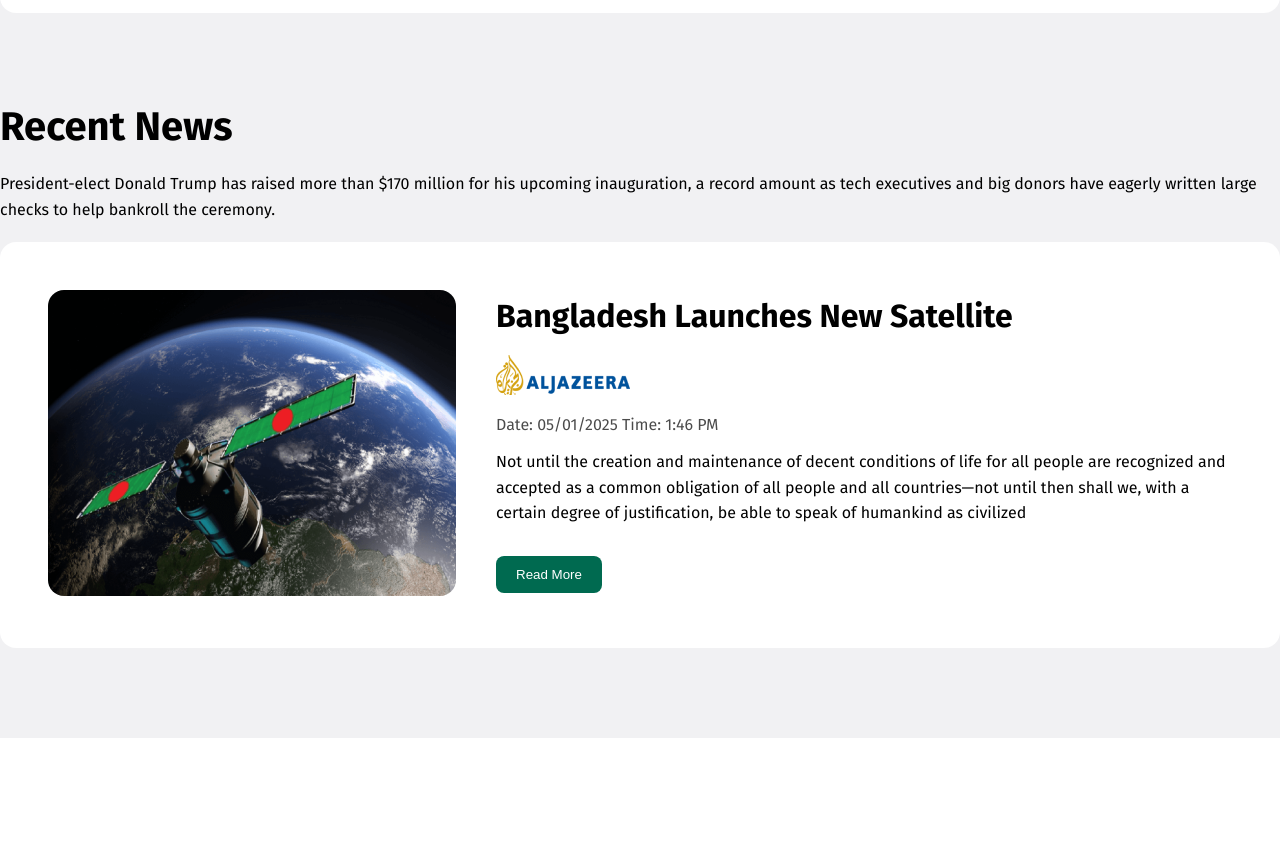
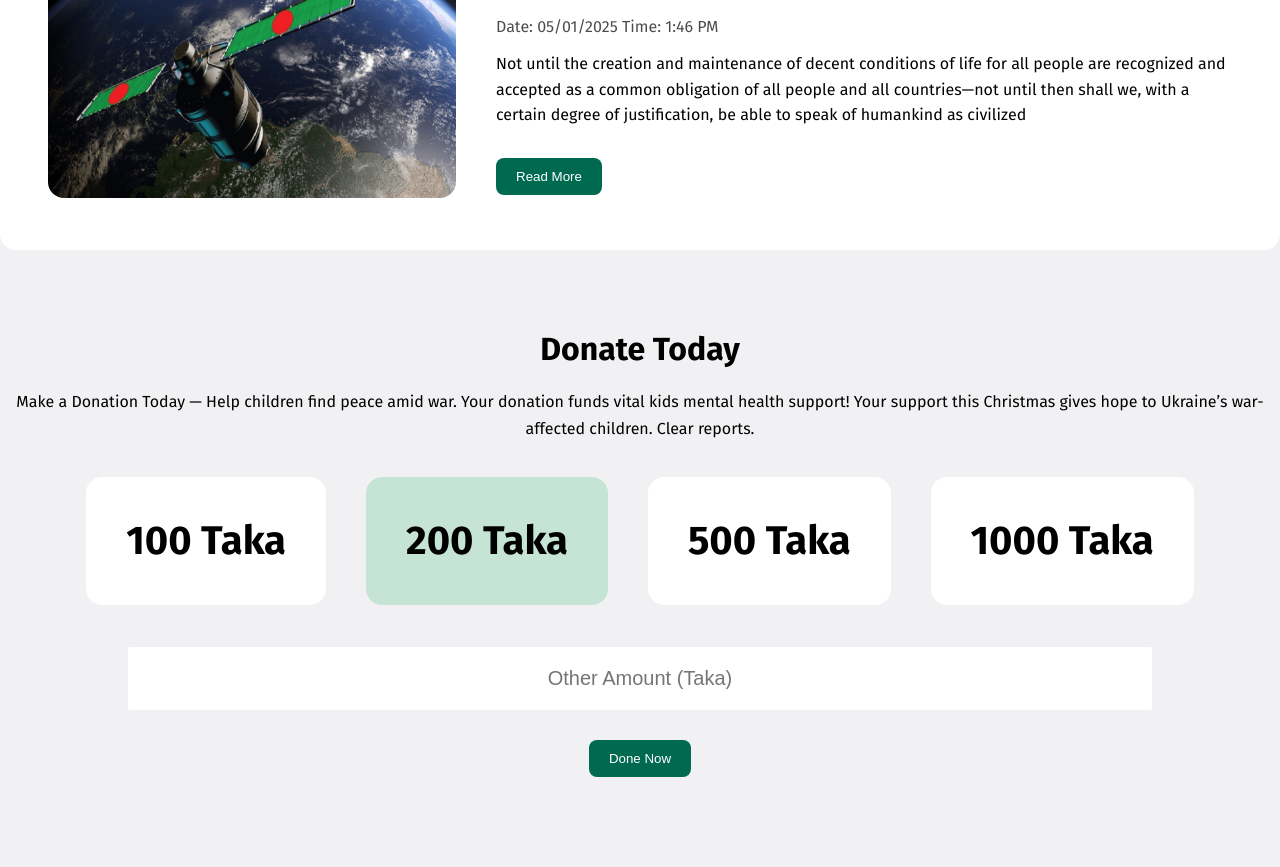
Before and after one commit to NilAlfi/ph_assignment, a plain HTML site: page index.html in a window 1280 px wide. Shown: the part 3508-4375 px from the top of the page. Before the commit the page ends 4246 px from the top, so only its background shows below. Drawn offline with Linux system fonts and the light colour scheme.

Commit message:
added more design

```diff
--- a/cascading/style.css
+++ b/cascading/style.css
@@ -338,7 +338,7 @@ margin-bottom: 9px;
 
 background: #F1F1F3;
 
-padding-bottom: 90px;
+padding-bottom: 30px;
 }
 .recent{
     max-width: 1280px;
@@ -416,3 +416,122 @@ gap: 40px;
 flex-direction: row-reverse;
 }
 /* recentNews section end  */
+/* donate Section start */
+.donate{
+    background: #F1F1F3;
+    padding-bottom: 90px;
+    padding-top: 50px;
+
+}
+.fixwid{
+    max-width: 1280px;
+    margin: 0 auto;
+}
+.donatecon{}
+.donatecon h2{
+    font-size: 32px;
+    text-align: center;
+    margin-bottom: 20px;
+    font-weight: bold;
+}
+.donatecon p{
+    font-size: 16px;
+    font-weight: 400;
+    line-height: 1.7rem;
+    text-align: center;
+    margin-bottom: 35px;
+}
+.takasecflex{
+    display: flex;
+    justify-content: center;
+    align-items: center;
+    margin-bottom: 27px;
+    gap: 40px;
+}
+.fourtaka1{
+    padding: 40px;
+    background: #fff;
+    border-radius: 16px;
+}
+.fourtaka2{
+    padding: 40px;
+    border-radius: 16px;
+    background: #C6E4D6;
+}
+.fourtaka3{
+    padding: 40px;
+    background: #fff;
+    border-radius: 16px;
+}
+.fourtaka4{
+    padding: 40px;
+    background: #fff;
+    border-radius: 16px;
+}
+.fourtaka1 h3{
+    font-size: 40px;
+    font-weight: bold;
+}
+.fourtaka2 h3{
+    font-size: 40px;
+    font-weight: bold;
+}
+.fourtaka3 h3{
+    font-size: 40px;
+    font-weight: bold;
+}
+.fourtaka4 h3{
+    font-size: 40px;
+    font-weight: bold;
+}
+.btnbtt{
+    text-align: center;
+}
+.btnbtt button{
+    padding: 11px 20px;
+    border-radius: 8px;
+    border: navajowhite;
+    background: #006A50;
+    margin-top: 30px;
+    color: #fff;
+}
+input[type="text"]{
+
+padding: 20px 40px;
+
+width: 80%;
+
+text-align: center;
+
+font-size: 20px;
+
+color: #0E0E0E;
+
+border: none;
+
+border-radius: 2px;
+
+margin-top: 15px;
+}
+.formtt{
+    text-align: center;
+}
+/* hover effect */
+.fourtaka1:hover{
+    background-color: #5490F5;
+    transition:all 1s;
+    color: #fff;
+}
+.fourtaka2:hover{
+    background-color: green;
+    transition:all 1s;
+}
+.fourtaka3:hover{
+    background: yellow;
+    transition:all 1s;
+}
+.fourtaka4:hover{
+    background:#F7EBCF;
+    transition:all 1s;
+}
+/* donate Section end  */
--- a/index.html
+++ b/index.html
@@ -161,10 +161,7 @@
         </section>
         <!-- 2nd recent news section start-->
         <section class="recentNews">
-            <div class="recent">
-                <h2>Recent News</h2>
-                <p>President-elect Donald Trump has raised more than $170 million for his upcoming inauguration, a record amount as tech executives and big donors have eagerly written large checks to help bankroll the ceremony.</p>
-            </div>
+
             <div class="recentwidth">
                 <div class="imgtextflex2">
                     <div class="imgglobal">
@@ -185,10 +182,7 @@
          <!-- 3rd recent news section start-->
 
          <section class="recentNews">
-            <div class="recent">
-                <h2>Recent News</h2>
-                <p>President-elect Donald Trump has raised more than $170 million for his upcoming inauguration, a record amount as tech executives and big donors have eagerly written large checks to help bankroll the ceremony.</p>
-            </div>
+
             <div class="recentwidth">
                 <div class="imgtextflex">
                     <div class="imgglobal">
@@ -207,6 +201,40 @@
         </section>
 
          <!-- 3rd recent news section end-->
+
+
+         <section class="donate">
+            <div class="fixwid">
+                <div class="donatecon">
+                    <h2>Donate Today</h2>
+                    <p>Make a Donation Today — Help children find peace amid war. Your donation funds vital kids mental health support! Your support this Christmas gives hope to Ukraine’s war-affected children. Clear reports.
+                    </p>
+                </div>
+                <div class="takasecflex">
+                    <div class="fourtaka1">
+                        <h3>100 Taka</h3>
+                    </div>
+                    <div class="fourtaka2">
+                        <h3>200 Taka</h3>
+                    </div>
+                    <div class="fourtaka3">
+                        <h3>500 Taka</h3>
+                    </div>
+                    <div class="fourtaka4">
+                        <h3>1000 Taka</h3>
+                    </div>
+
+                </div>
+                <form class="formtt" action="">
+                    <label for="text">
+                        <input type="text" name="" placeholder="Other Amount (Taka)" id="text">
+                    </label>
+                </form>
+                <div class="btnbtt"><button>Done Now</button></div>
+            </div>
+         </section>
+
+
     </main>
 
 
```
